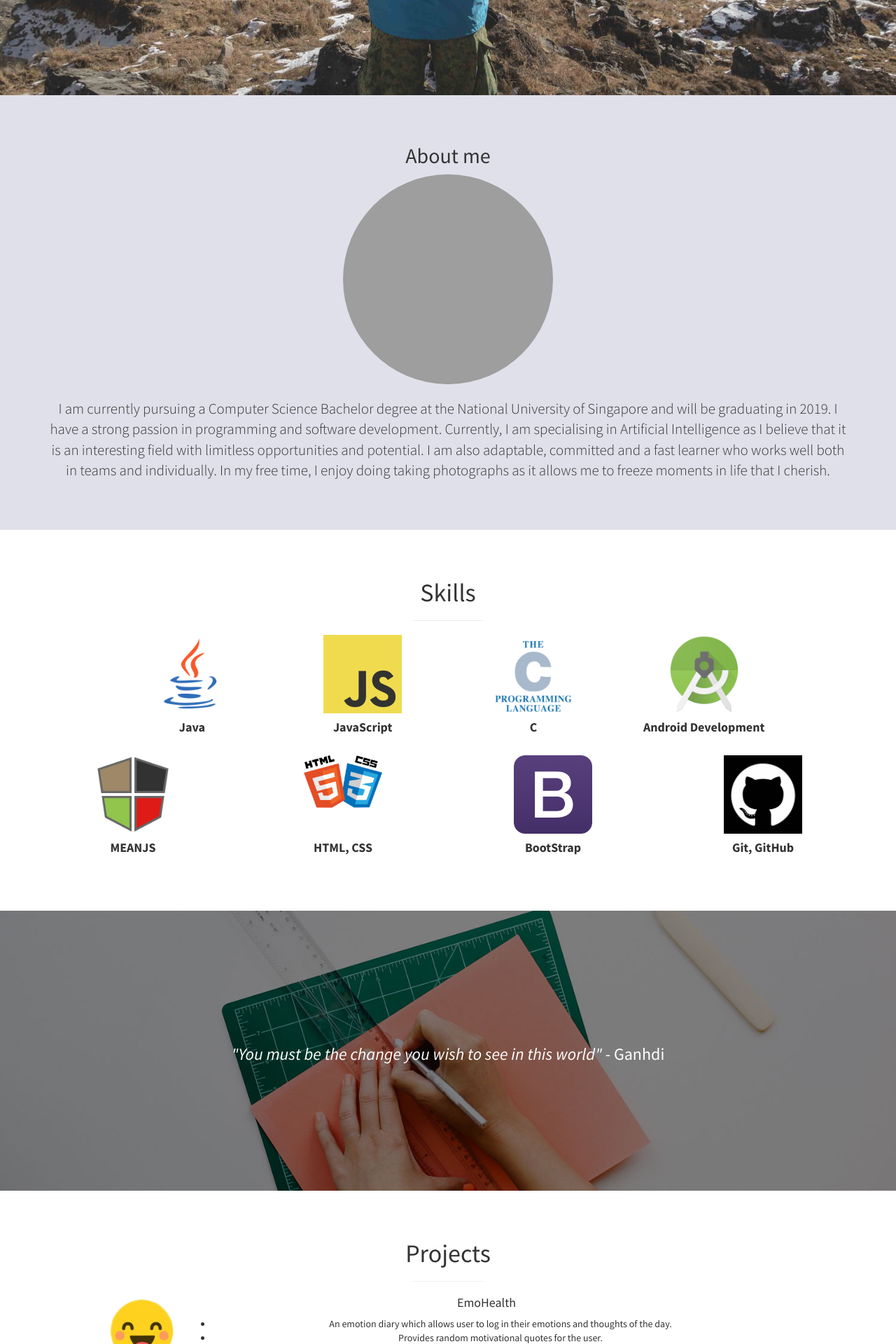
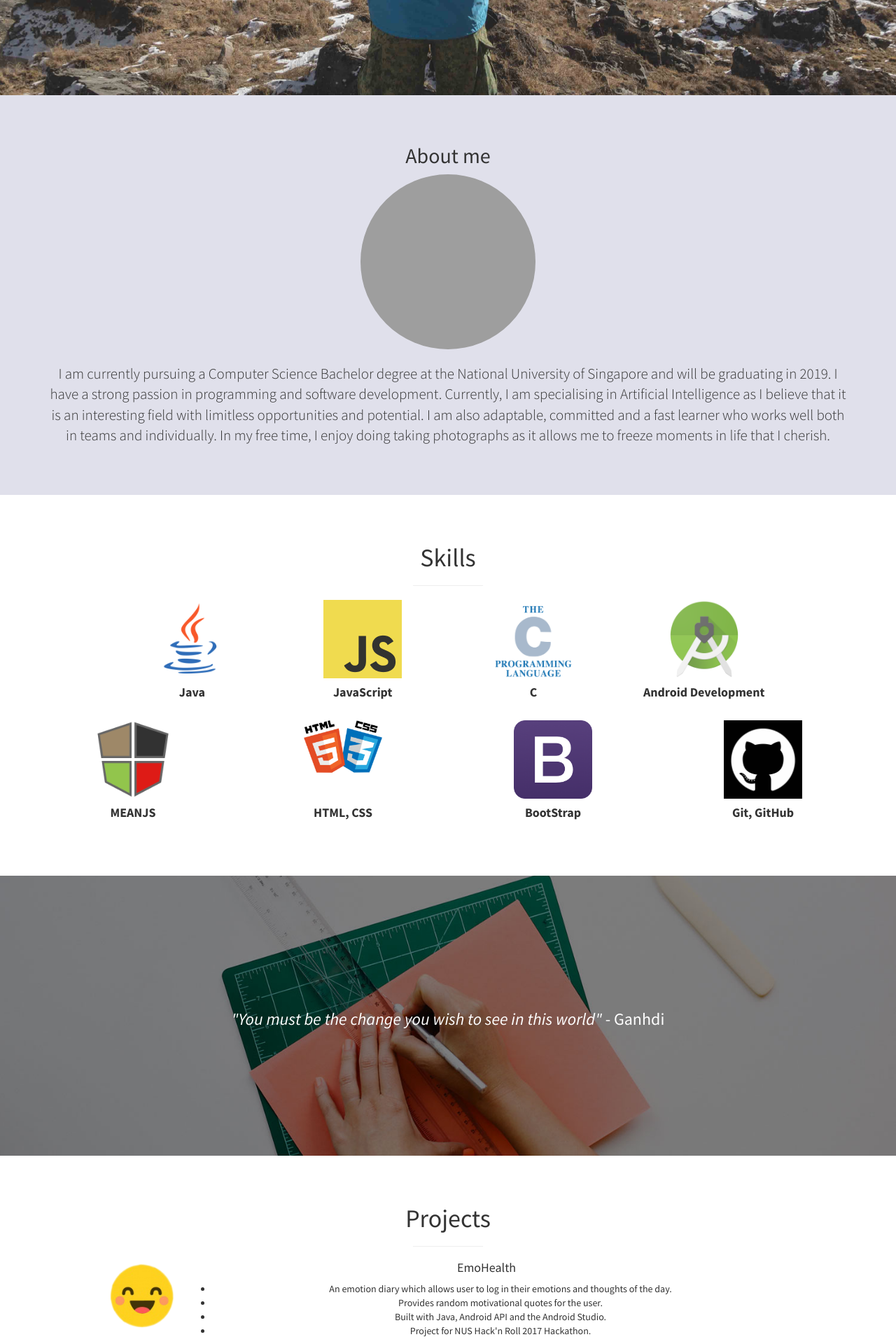
Before and after one commit to lowjiansheng/lowjiansheng, a Jekyll site: the page built from index.html, in a window 1280 px wide. Shown: the part 764-2684 px from the top of the page at 70% size. Built offline with Jekyll 4.4.1, drawn with Linux system fonts in a browser that asks for light colours; grey boxes are pictures that could not be loaded.

Commit message:
Change height and width of profile picture

```diff
--- a/_includes/about.html
+++ b/_includes/about.html
@@ -3,7 +3,7 @@
     <div class="row">
       <div class="col-lg-12 text-center">
         <h2>About me</h2>
-        <img src="img/ppicture.jpg" class="img-circle" height="300" width="300"><br><br>
+        <img src="img/ppicture.jpg" class="img-circle" height="250" width="250"><br><br>
         <p class="lead">I am currently pursuing a Computer Science Bachelor degree at the National University of Singapore and will be graduating in 2019. I have a strong passion in programming and software development. Currently, I am specialising in Artificial Intelligence as I believe that it is an interesting field with limitless opportunities and potential. I am also adaptable, committed and a fast learner who works well both in teams and individually. In my free time, I enjoy doing taking photographs as it allows me to freeze moments in life that I cherish.</p>
       </div>
     </div>
```
